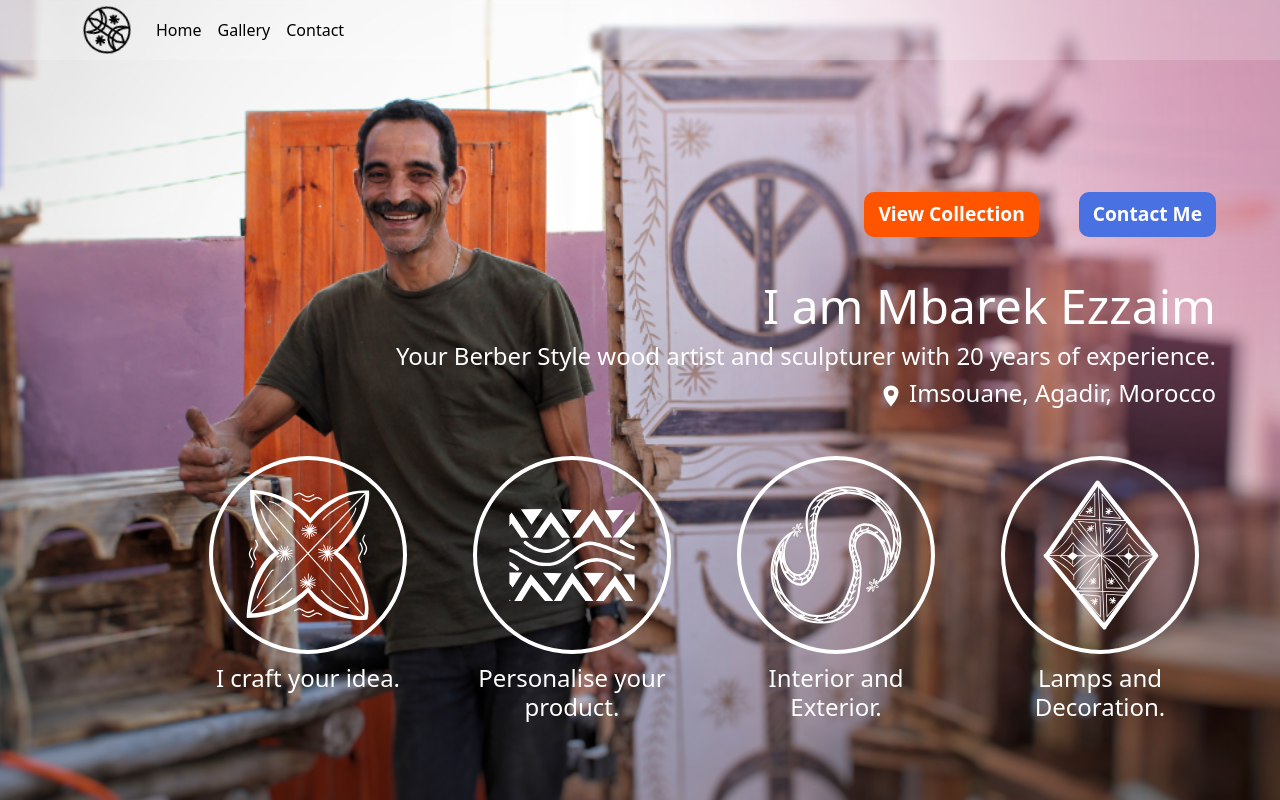
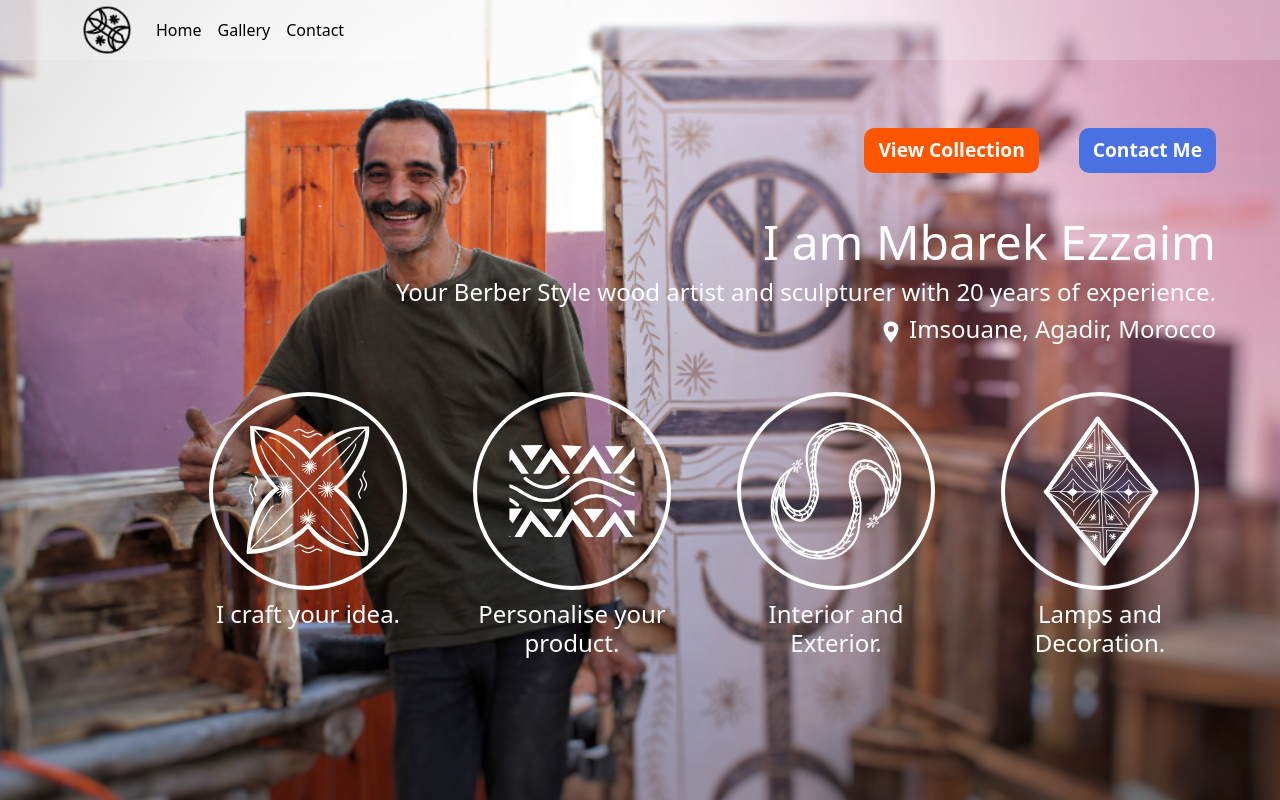
Before and after one commit to weiyolan/mbarekartist, a React (Create React App) app: page /home in a window 1280 px wide. Built offline with nearby package versions, Linux system fonts and the light colour scheme.

Commit message:
home page layout adjustment

```diff
--- a/src/containers/home/home.css
+++ b/src/containers/home/home.css
@@ -10,7 +10,7 @@
     /* height:100vh; */
     /* width:100%; */
 
-    width: 100vw;
+    max-width: 100vw;
     /* height: 100vh; */
     /* padding-bottom:20px; */
     display: flex;
@@ -30,7 +30,7 @@
     /* right:0;
     top: 20%; */
     min-height:100vh;
-    padding-top: 15%;
+    padding-top: 10%;
     padding-bottom: 20px;
     /* margin-top: 70px; */
     margin-right: 5vw;
```
